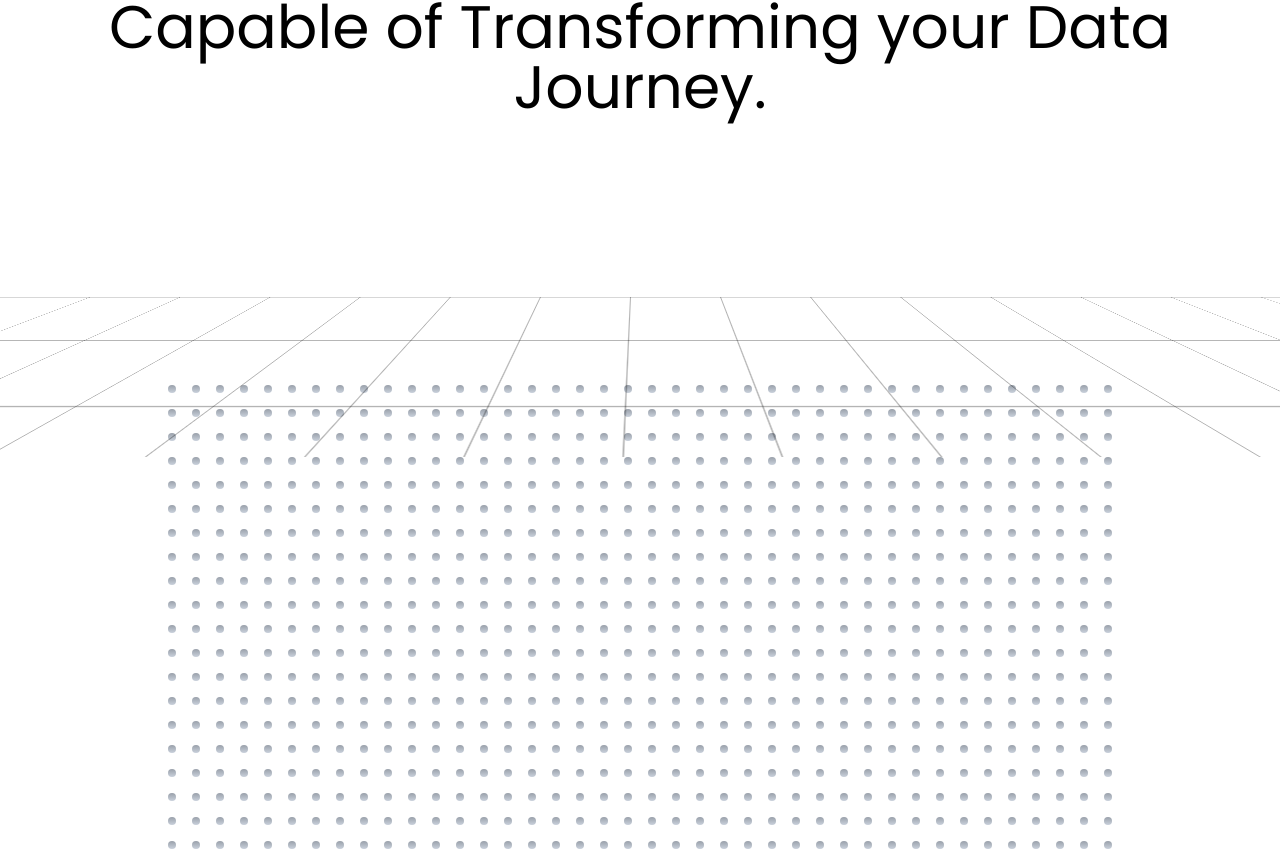
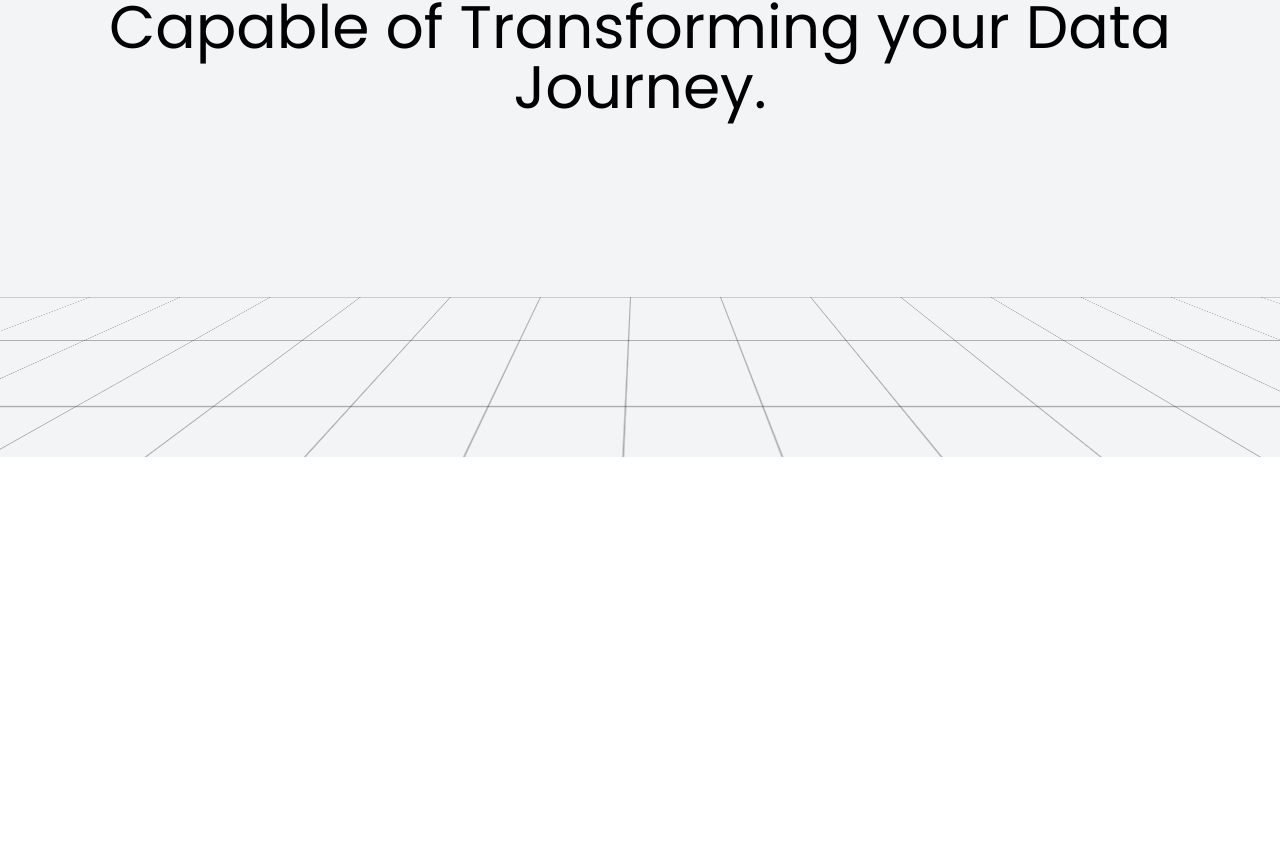
Before and after one commit to akshatmittal61/animations-nextjs, a Next.js app: page / in a window 1280 px wide. Shown: the part 1943-2797 px from the top of the page. After the commit the page ends 2400 px from the top, so only its background shows below. Built offline with nearby package versions, Linux system fonts and the light colour scheme.

Commit message:
feat: animejs text zoom

```diff
--- a/pages/index.tsx
+++ b/pages/index.tsx
@@ -1,39 +1,65 @@
-import React from "react";
+import React, { useState } from "react";
 import Image from "next/image";
 import anime from "animejs";
 
 const HomePage: React.FC = () => {
-	const width = 40;
-	const height = 40;
-
-	const handleClick = (e: React.MouseEvent<HTMLDivElement>) => {
+	const [isClient, setIsClient] = useState(false);
+	const handleHeroFont = () => {
 		anime({
-			targets: ".dot-point",
-			scale: [
-				{ value: 1.35, duration: 250, easing: "easeOutSine" },
-				{ value: 1, duration: 500, easing: "easeInOutQuad" },
+			targets: ".hero-text",
+			fontSize: [
+				{ value: "128px", duration: 0 },
+				{ value: `${Math.max(128 + window.scrollY, 128)}px` },
+			],
+			translateX: [
+				{ value: "0%", duration: 0 },
+				{ value: `-${Math.min(window.scrollY / 20, 100)}%` },
 			],
 			translateY: [
-				{ value: -15, duration: 250, easing: "easeOutSine" },
-				{ value: 0, duration: 500, easing: "easeInOutQuad" },
+				{ value: "0%", duration: 0 },
+				{ value: `-${Math.min(window.scrollY / 25, 100)}%` },
 			],
-			opacity: [
-				{ value: 1, duration: 250, easing: "easeOutSine" },
-				{ value: 0.5, duration: 500, easing: "easeInOutQuad" },
-			],
-			delay: anime.stagger(50, {
-				grid: [width, height],
-				from: +(e.currentTarget.getAttribute("data-index") ?? 0),
-			}),
+			easing: "easeInOutQuad",
+			duration: 0,
 		});
 	};
 
+	React.useEffect(() => {
+		setIsClient(true);
+		document.addEventListener("scroll", handleHeroFont);
+		return () => {
+			document.removeEventListener("scroll", handleHeroFont);
+		};
+	}, []);
+
 	return (
-		<main className="w-screen h-screen bg-gray-100">
-			<section className="hero w-full h-screen text-9xl flex justify-center items-center">
-				<span className="hero-1">Data</span>
-				<span className="hero-2">Magic</span>
-				<span className="hero-3">.</span>
+		<main className="w-screen bg-gray-100">
+			<section
+				className="hero bg-gray-100 sticky top-0 left-0 z-10 w-full h-screen text-9xl flex justify-center items-center"
+				style={{
+					backgroundColor: `rgba(0, 0, 0, ${
+						isClient ? Math.min(window.scrollY / 1000, 0.5) : 0
+					})`,
+				}}
+			>
+				<div className="hero-text whitespace-nowrap">
+					<span className="hero-1">Data</span>
+					<span className="hero-2">Magic</span>
+					<span
+						className="hero-3"
+						style={
+							isClient &&
+							window.innerHeight - window.scrollY < 100
+								? {
+										backgroundClip: "text",
+										color: "transparent",
+								  }
+								: {}
+						}
+					>
+						.
+					</span>
+				</div>
 			</section>
 			<section className="pc w-full h-screen" />
 			<section className="content w-full h-screen flex justify-between items-center flex-col">
@@ -58,27 +84,6 @@ const HomePage: React.FC = () => {
 					></div>
 				</div>
 			</section>
-			<section className="w-full h-screen flex justify-center items-center">
-				<div
-					className="mesh grid w-fit"
-					style={{
-						gridTemplateColumns: `repeat(${width}, 1fr)`,
-					}}
-				>
-					{[...Array(width)].map((_, i) =>
-						[...Array(height)].map((_, j) => (
-							<div
-								key={`${i}-${j}`}
-								data-index={i + j * width}
-								onClick={handleClick}
-								className="mesh-grid group cursor-crosshair rounded-full p-2 transition-colors hover:bg-slate-600"
-							>
-								<div className="dot-point w-2 h-2 rounded-full bg-gradient-to-b from-slate-700 to-slate-400 opacity-50 group-hover:from-indigo-600 group-hover:to-white"></div>
-							</div>
-						))
-					)}
-				</div>
-			</section>
 		</main>
 	);
 };
--- a/styles/globals.css
+++ b/styles/globals.css
@@ -3,8 +3,12 @@
 @tailwind utilities;
 
 body {
-	overflow-x: hidden;
 	font-family: Poppins, sans-serif;
+	position: relative;
+}
+
+body main {
+	position: relative;
 }
 
 .hero {
```
